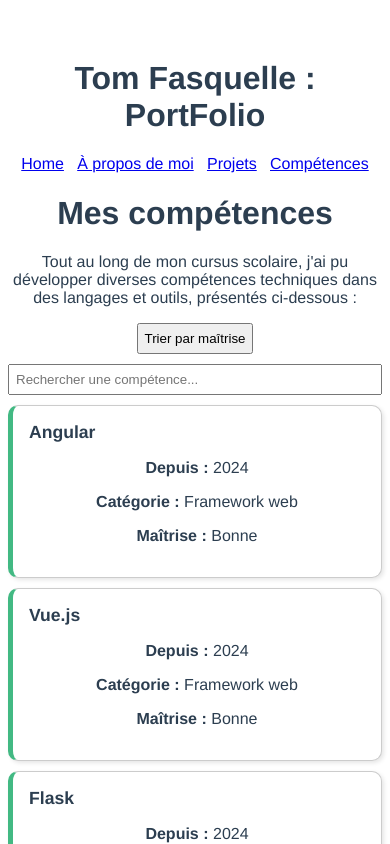
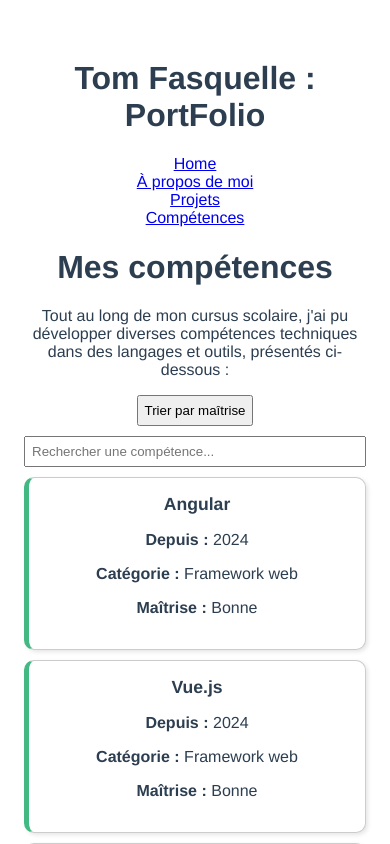
Before and after one commit to tomfsql/TomFolio, a Vue app: page /skills in a window 390 px wide. Shown: the top 844 px of the page. Built offline with nearby package versions, Linux system fonts and the light colour scheme.

Commit message:
Added CSS for responsive

```diff
--- a/src/assets/styles.css
+++ b/src/assets/styles.css
@@ -5,6 +5,7 @@
   text-align: center;
   color: #2c3e50;
   margin-top: 60px;
+  padding: 0 1rem;
 }
 
 input {
@@ -17,6 +18,7 @@
 button {
   padding: 6px;
   width: fit-content;
+  max-width: 100%;
 }
 
 .skillgrid {
@@ -113,3 +115,28 @@
   flex-direction: row;
   justify-content: space-evenly;
 }
+
+@media (max-width: 600px) {
+  .title, .project-header, .navbar {
+    flex-direction: column;
+    align-items: center;
+  }
+
+  .card {
+    flex: 1 0 100%;
+  }
+
+  h3 {
+    text-align: center;
+  }
+
+  ul {
+    align-items: center;
+    padding-left: 0;
+  }
+
+  li {
+    flex-direction: column;
+    align-items: center;
+  }
+}
```
